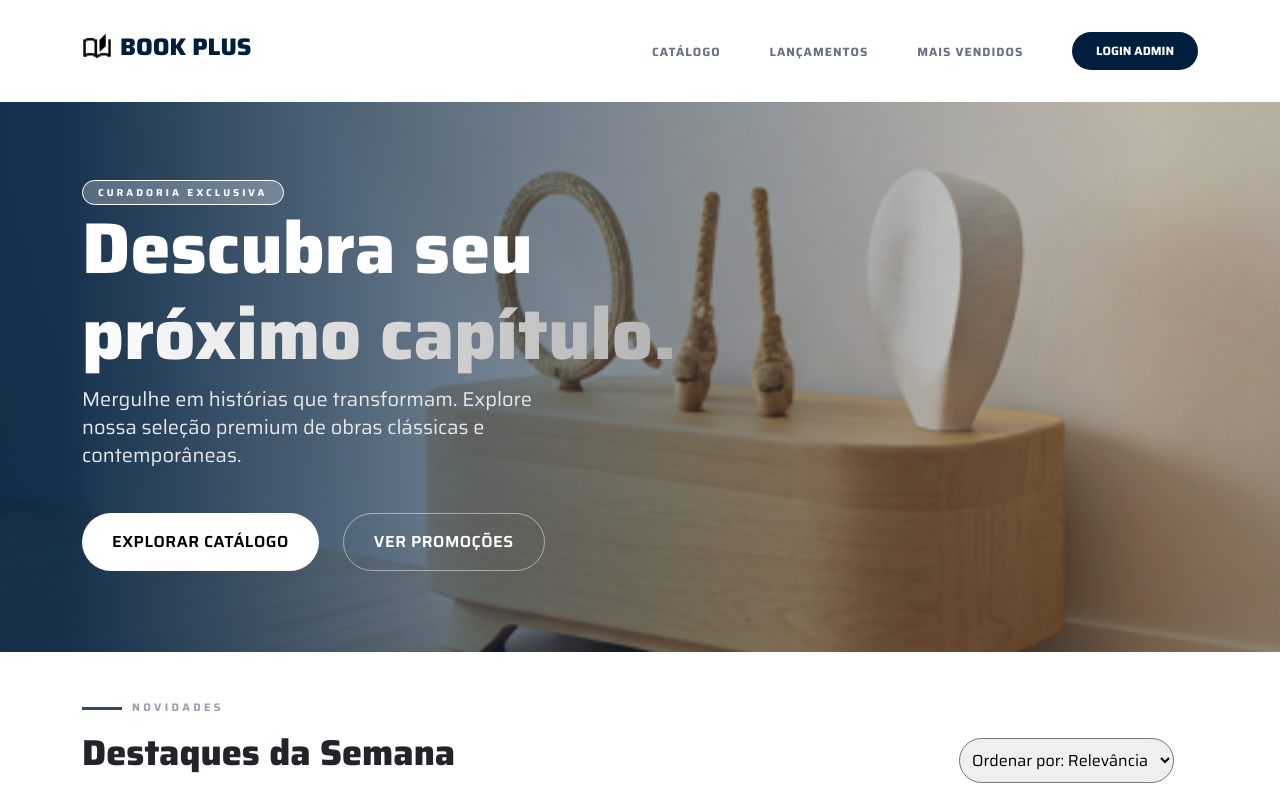
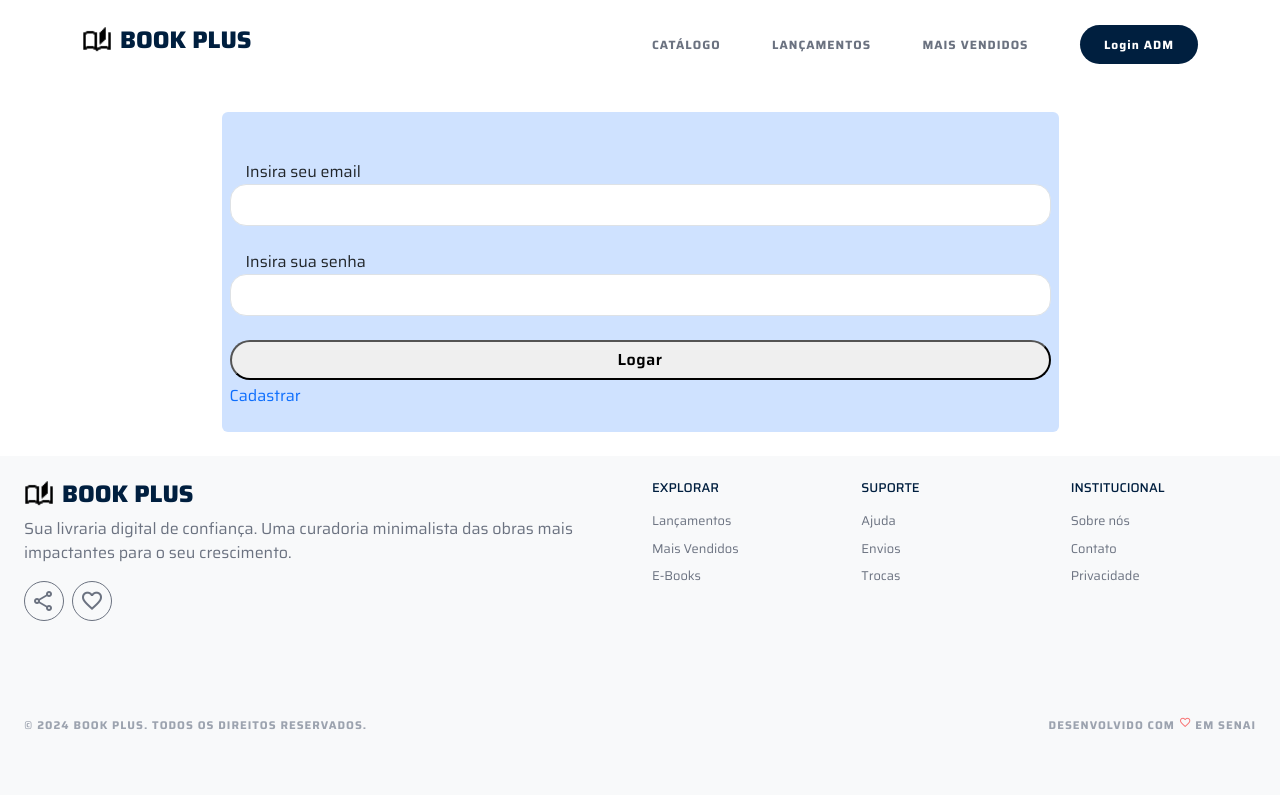
Before and after one commit to RafaelMelin33/Biblioteca-com-react, a React (Vite) app: page /login in a window 1280 px wide. Shown: the top 795 px of the page. Built offline with nearby package versions, Linux system fonts and the light colour scheme; grey boxes are pictures that could not be loaded.

Commit message:
Criação de outras páginas
Criação do login, cadastro e home

```diff
--- a/package.json
+++ b/package.json
@@ -11,7 +11,8 @@
   },
   "dependencies": {
     "react": "^19.2.0",
-    "react-dom": "^19.2.0"
+    "react-dom": "^19.2.0",
+    "react-router-dom": "^7.13.1"
   },
   "devDependencies": {
     "@eslint/js": "^9.39.1",
--- a/src/App.jsx
+++ b/src/App.jsx
@@ -1,15 +1,23 @@
 import Header from "./components/header/Header.jsx";
-import Banner from "./components/banner/Banner.jsx";
-import Main from "./components/main/Main.jsx";
 import Footer from "./components/footer/Footer.jsx";
+import { BrowserRouter, Routes, Route } from "react-router-dom";
+import PaginaHome from "./pages/PaginaHome.jsx";
+import PaginaLogin from "./pages/PaginaLogin.jsx";
+import Input from "./components/input/Input.jsx";
+import PaginaCadastro from "./pages/PaginaCadastro.jsx";
 
 export default function App() {
     return (
-        <>
+        <BrowserRouter>
             <Header />
-            <Banner />
-            <Main />
-            <Footer frase={'Sua livraria digital de confiança. Uma curadoria minimalista das obras mais impactantes para o seu crescimento.'}/>
-        </>
+            <Routes>
+                <Route path={"/"} element={<PaginaHome />} />
+                <Route path={"/login"} element={<PaginaLogin />} />
+                <Route path={"/cadastro"} element={<PaginaCadastro />} />
+            </Routes>
+            {/* <Banner />
+            <Main /> */}
+            <Footer frase={'Sua livraria digital de confiança. Uma curadoria minimalista das obras mais impactantes para o seu crescimento.'} />
+        </BrowserRouter>
     )
 }
--- a/src/components/button/Button.module.css
+++ b/src/components/button/Button.module.css
@@ -32,3 +32,11 @@
     font-size: 10px;
     border: none;
 }
+
+.form{
+    width: 100%;
+    height: 40px;
+    display: flex;
+    justify-content: center;
+    align-items: center;
+}
--- a/src/components/header/Header.jsx
+++ b/src/components/header/Header.jsx
@@ -1,4 +1,5 @@
-import css from './Header.module.css'
+import css from './Header.module.css';
+import {Link} from 'react-router-dom';
 
 export default function Header({ titulo = "BOOK PLUS" }) {
     return (
@@ -29,8 +30,9 @@ export default function Header({ titulo = "BOOK PLUS" }) {
                                             <a href="#">MAIS VENDIDOS</a>
                                         </li>
                                         <li className={'nav-item mt-3 mt-md-0'}>
-                                            <button className={css.btnLoginAdm + ' px-4'}>LOGIN ADMIN</button>
+                                            <Link to='/login' className={css.btnLoginAdm + ' px-4'}>Login ADM</Link>
                                         </li>
+
                                     </ul>
                                 </div>
                             </nav>
--- /dev/null
+++ b/src/components/input/Input.jsx
@@ -0,0 +1,10 @@
+import Button from "../button/Button.jsx";
+
+export default function Input({label, tipo, htmlfor}) {
+    return (
+        <div>
+            <label htmlFor={htmlfor} className={"d-block w-100 mt-4 px-3"}>{label}</label>
+            <input type={tipo} id={htmlfor} name={htmlfor} className={"d-block w-100 mb-4 py-2 px-3 rounded-4 border"}/>
+        </div>
+    )
+}
--- /dev/null
+++ b/src/pages/PaginaCadastro.jsx
@@ -0,0 +1,19 @@
+import Button from "../components/button/Button";
+import Input from "../components/input/Input";
+
+export default function PaginaCadastro() {
+    return (
+        <div className={"container"}>
+            <div className={"row"}>
+                <div className={"col-sm-12 col d-flex justify-content-center align-items-center"}>
+                    <form className={"w-sm-100 w-50 px-2 py-4 my-4 bg-primary-subtle rounded"}>
+                        <Input htmlfor={"nome"} label={"Insira seu Nome"} tipo={"text"} />
+                        <Input htmlfor={"email"} label={"Insira seu email"} tipo={"email"} />
+                        <Input htmlfor={"senha"} label={"Insira sua senha"} tipo={"password"} />
+                        <Button texto={"Cadastrar"} tipo={"form"} />
+                    </form>
+                </div>
+            </div>
+        </div>
+    )
+}
--- /dev/null
+++ b/src/pages/PaginaHome.jsx
@@ -0,0 +1,11 @@
+import Banner from "../components/banner/Banner.jsx";
+import Main from "../components/main/Main.jsx";
+
+export default function PaginaHome(){
+    return (
+        <>
+            <Banner />
+            <Main />
+        </>
+    )
+}
--- /dev/null
+++ b/src/pages/PaginaLogin.jsx
@@ -0,0 +1,20 @@
+import Input from "../components/input/Input.jsx";
+import Button from "../components/button/Button.jsx";
+import { Link } from "react-router-dom";
+
+export default function PaginaLogin() {
+    return (
+        <div className={"container"}>
+            <div className="row">
+                <div className="col-sm-12 col d-flex justify-content-center align-items-center">
+                    <form className={"w-75 px-2 py-4 my-4 bg-primary-subtle rounded"}>
+                        <Input htmlfor={"email"} label={"Insira seu email"} tipo={"email"} />
+                        <Input htmlfor={"senha"} label={"Insira sua senha"} tipo={"password"} />
+                        <Button texto={"Logar"} tipo={"form"} />
+                        <Link to={"/cadastro"}>Cadastrar</Link>
+                    </form>
+                </div>
+            </div>
+        </div>
+    )
+}
```
Also changed, not shown: index.html (+14 -4 lines), src/components/input/Input.modules.css (added), 1 other file (tests, documents, lock files or other folders).
